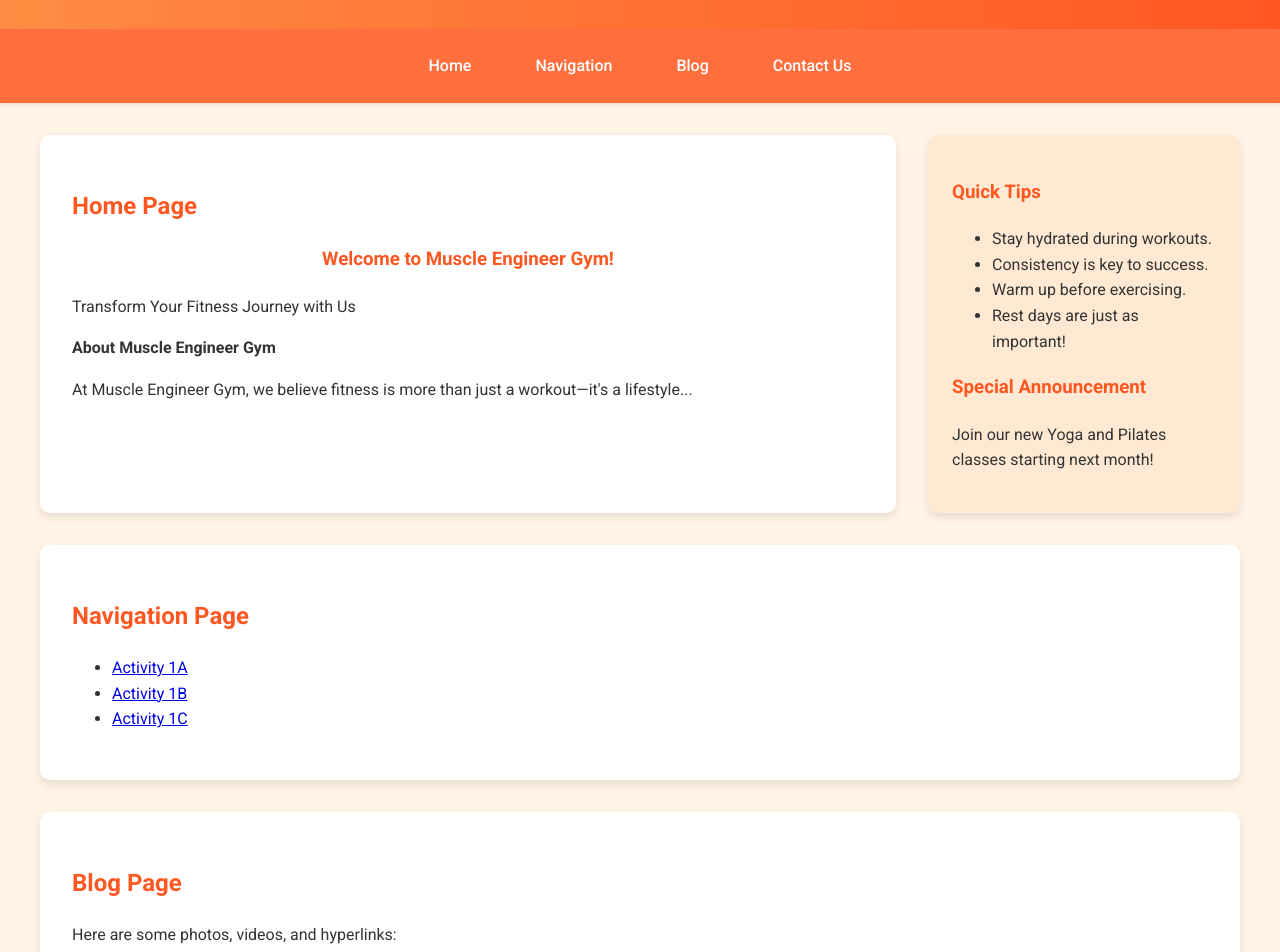
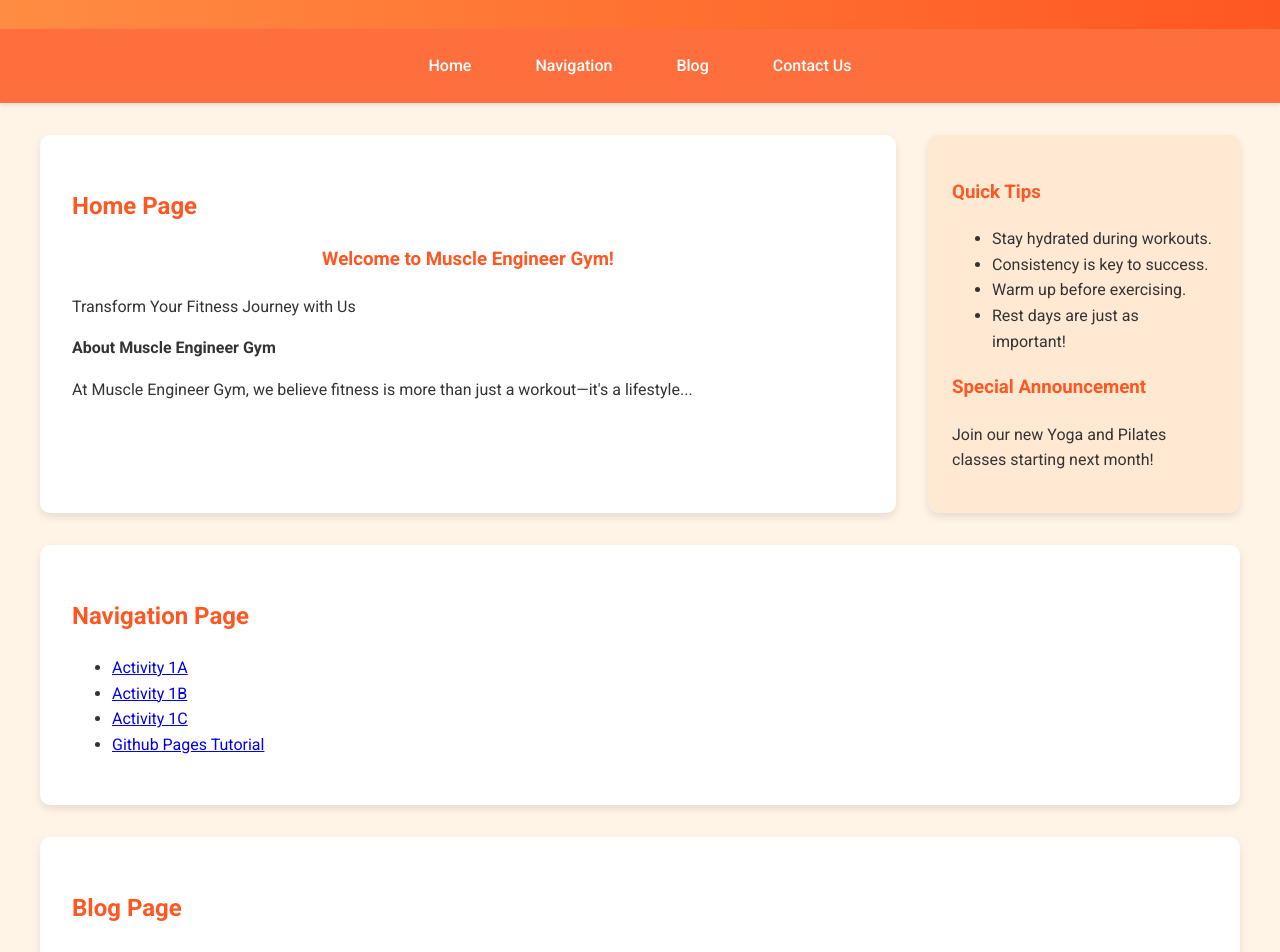
Before and after one commit to Anushree-8/Assignments, a plain HTML site: page index.html in a window 1280 px wide. Shown: the part 138-1090 px from the top of the page. Drawn offline with Linux system fonts and the light colour scheme.

Commit message:
Update index.html
Add github pages

```diff
--- a/index.html
+++ b/index.html
@@ -195,6 +195,7 @@
                 <li><a href="activity1A.html">Activity 1A</a></li>
                 <li><a href="activity1B.html">Activity 1B</a></li>
                 <li><a href="activity1C.html">Activity 1C</a></li>
+                <li><a href="github_pages.mp4">Github Pages Tutorial</a></li>
             </ul>
         </div>
     </div>
```
